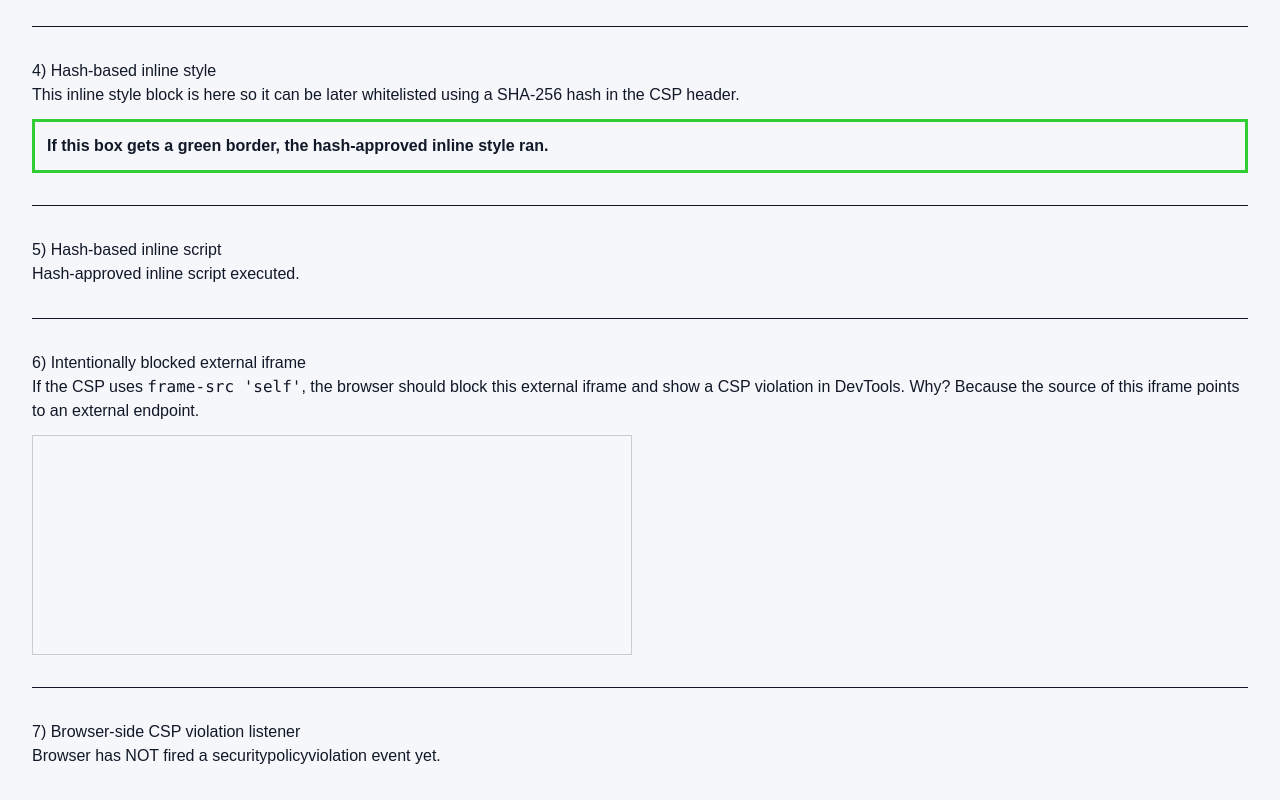
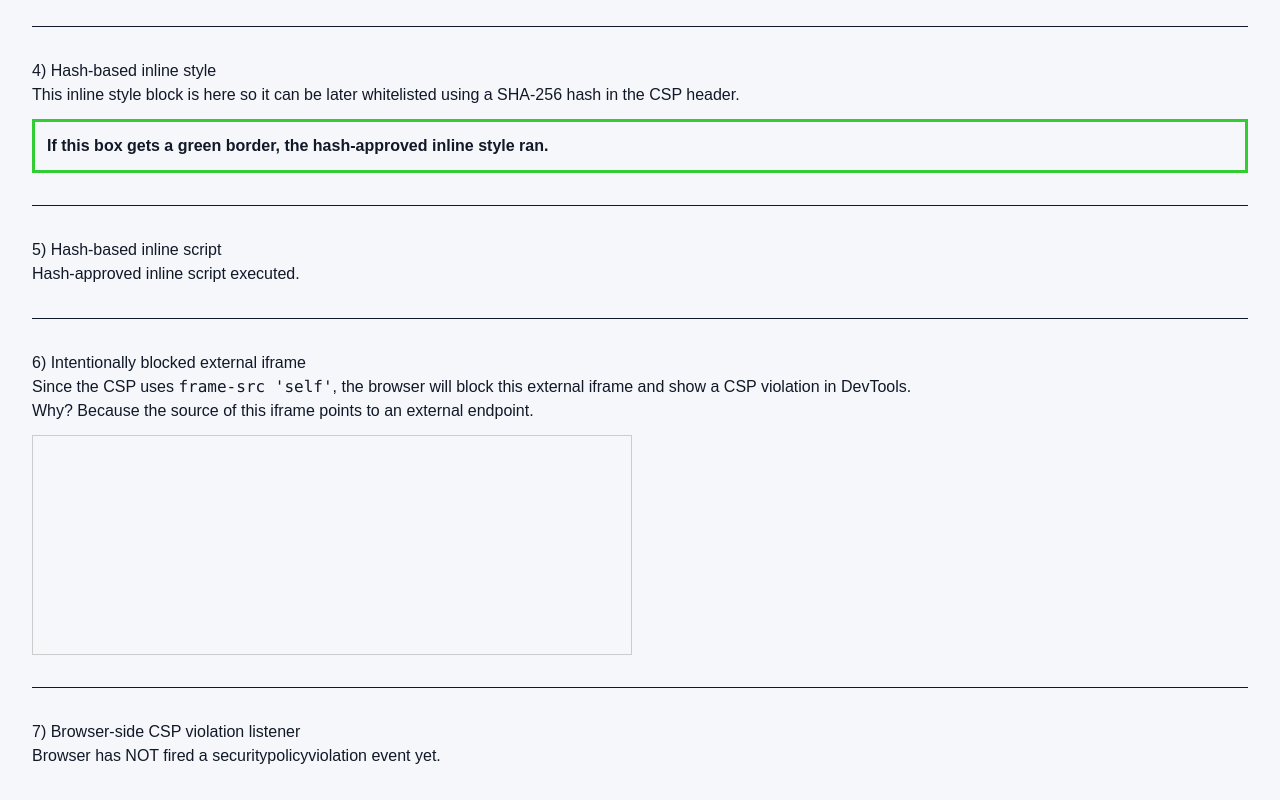
Before and after one commit to ZacIsrael/owasp-security-demo-api, a Next.js app in the folder frontend/: page /csp-demo in a window 1280 px wide. Shown: the part 590-1390 px from the top of the page. Built offline with nearby package versions, Linux system fonts and the light colour scheme; no server answers.

Commit message:
docs(csp-demo): clarify blocked iframe explanation in CSP demo page

```diff
--- a/frontend/app/csp-demo/page.tsx
+++ b/frontend/app/csp-demo/page.tsx
@@ -164,9 +164,12 @@ export default async function CspDemoPage() {
 
         {/* Explain why this iframe should violate the frame-src directive */}
         <p>
-          If the CSP uses <code>frame-src 'self'</code>, the browser should
-          block this external iframe and show a CSP violation in DevTools. Why?
-          Because the source of this iframe points to an external endpoint.
+          Since the CSP uses <code>frame-src 'self'</code>, the browser will
+          block this external iframe and show a CSP violation in DevTools.
+        </p>
+        <p>
+          {" "}
+          Why? Because the source of this iframe points to an external endpoint.
         </p>
 
         {/* Attempt to load an external iframe that should violate frame-src policy */}
```
